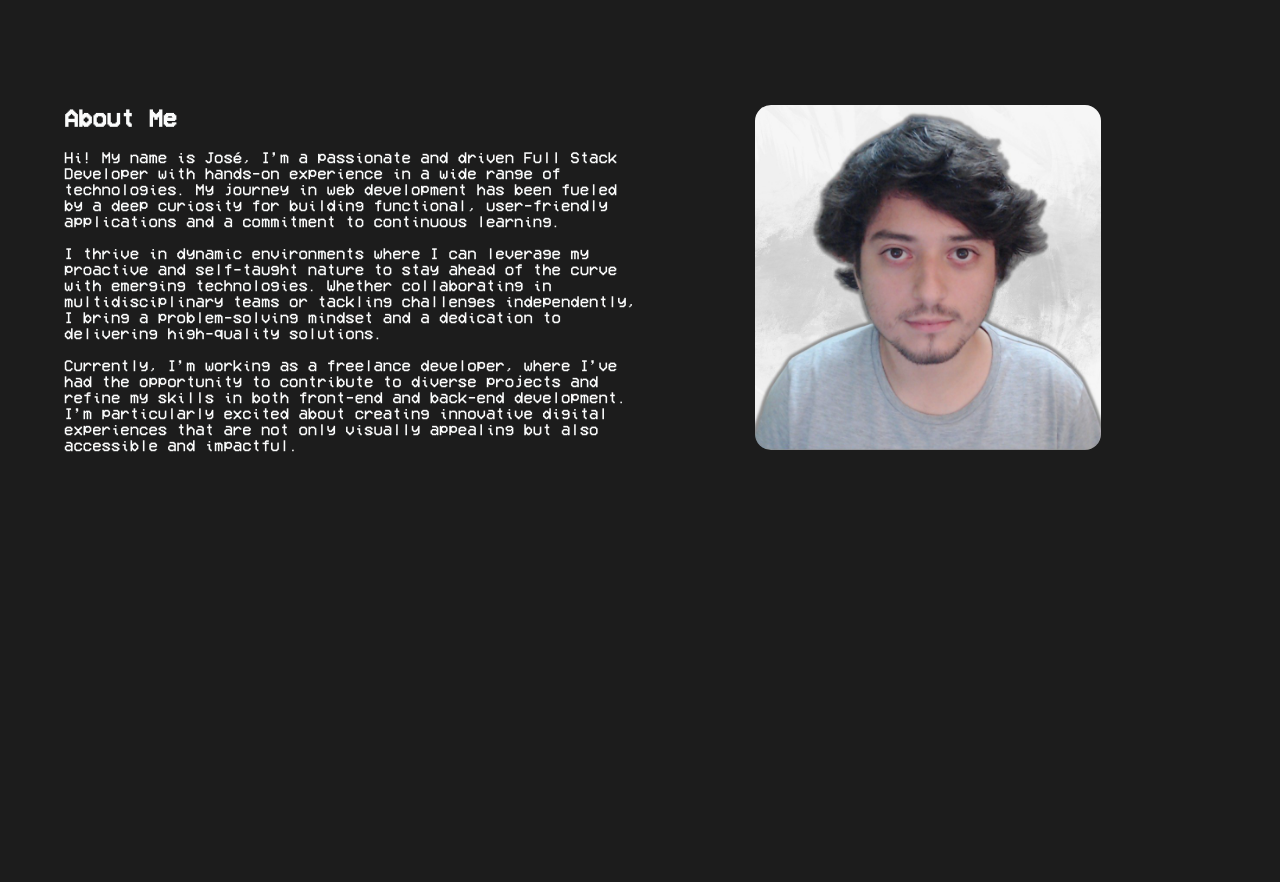
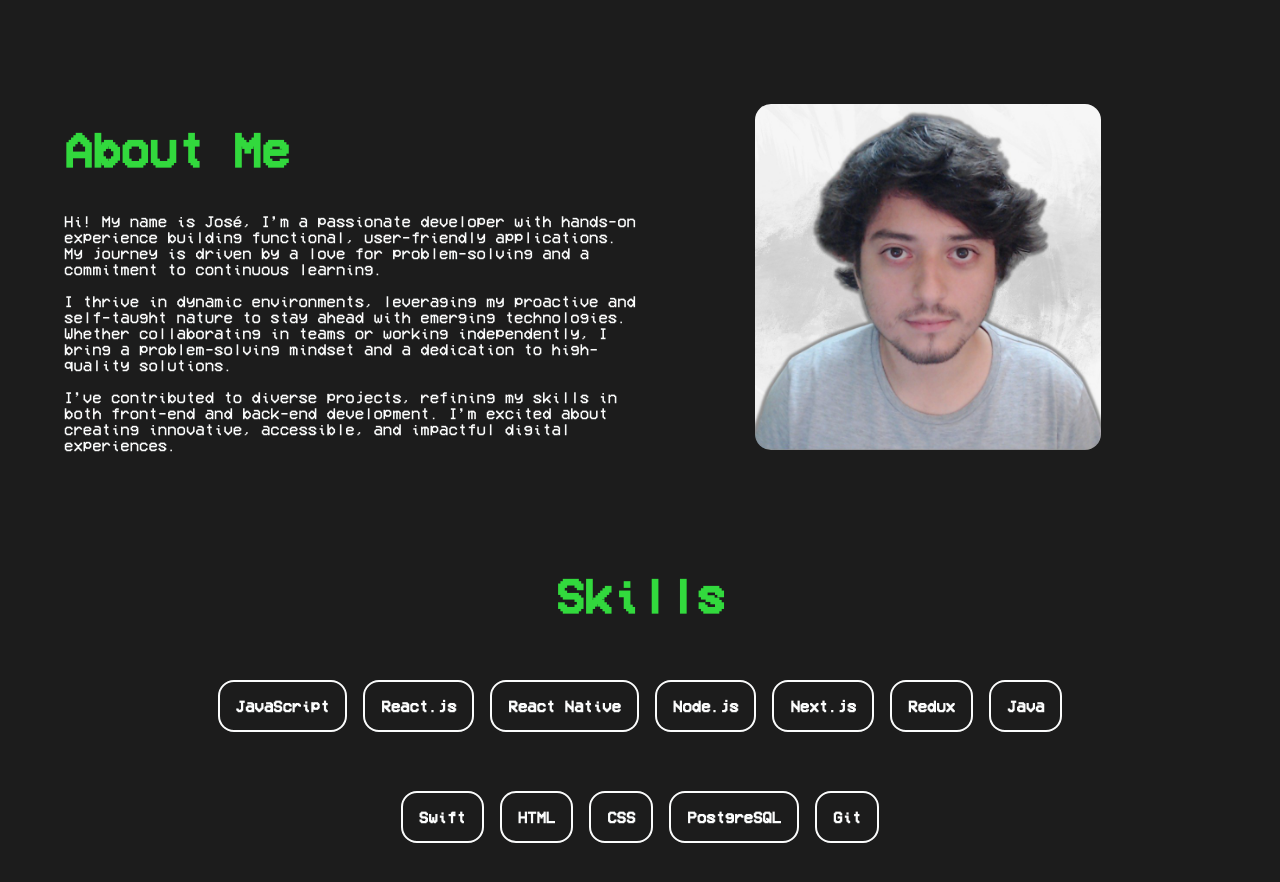
Before and after one commit to JUnzuetaLuza/portfolioUnzueta, a React (Vite) app: page / in a window 1280 px wide. Shown: the part 544-1426 px from the top of the page. Before the commit the page ends 1077 px from the top, so only its background shows below. Built offline with nearby package versions, Linux system fonts and the light colour scheme.

Commit message:
feat: Skills Section

```diff
--- a/src/App.css
+++ b/src/App.css
@@ -63,8 +63,8 @@
 }
 
 .aboutSection {
+    margin: 4em 4em;
     display: flex;
-    margin: 4em 4em;
     & div {
         width: 50%;
     }
@@ -81,6 +81,34 @@
             transition: filter 0.2s ease;
         }
     }
+    & h2 {
+        color: #32D93D;
+        font-size: 3em;
+    }
+}
+
+.skillsSection {
+    margin: 4em 4em;
+    display: flex;
+    flex-direction: column;
+    justify-content: center;
+    align-items: center;
+    & h2 {
+        color: #32D93D;
+        font-size: 3em;
+    }
+    & div {
+        width: 80%;
+        display: flex;
+        flex-wrap: wrap;
+        justify-content: center;
+        gap: 1em;
+    }
+    & h4 {
+        padding: 1em;
+        border: 2px solid #FBFCFC;
+        border-radius: 16px;
+    }
 }
 
 
--- a/src/App.jsx
+++ b/src/App.jsx
@@ -25,10 +25,27 @@ function App() {
       <section className='aboutSection'>
         <div>
           <h2>About Me</h2>
-          <p>Hi! My name is José, I’m a passionate and driven Full Stack Developer with hands-on experience in a wide range of technologies. My journey in web development has been fueled by a deep curiosity for building functional, user-friendly applications and a commitment to continuous learning.<br/><br/>I thrive in dynamic environments where I can leverage my proactive and self-taught nature to stay ahead of the curve with emerging technologies. Whether collaborating in multidisciplinary teams or tackling challenges independently, I bring a problem-solving mindset and a dedication to delivering high-quality solutions.<br/><br/>Currently, I’m working as a freelance developer, where I’ve had the opportunity to contribute to diverse projects and refine my skills in both front-end and back-end development. I’m particularly excited about creating innovative digital experiences that are not only visually appealing but also accessible and impactful.</p>
+          <p>Hi! My name is José, I’m a passionate developer with hands-on experience building functional, user-friendly applications. My journey is driven by a love for problem-solving and a commitment to continuous learning.<br/><br/>I thrive in dynamic environments, leveraging my proactive and self-taught nature to stay ahead with emerging technologies. Whether collaborating in teams or working independently, I bring a problem-solving mindset and a dedication to high-quality solutions.<br/><br/>I’ve contributed to diverse projects, refining my skills in both front-end and back-end development. I’m excited about creating innovative, accessible, and impactful digital experiences.</p>
         </div>
         <div>
           <img src={pfPic}/>
+        </div>
+      </section>
+      <section className='skillsSection'>
+        <h2>Skills</h2>
+        <div>
+          <h4>JavaScript</h4>
+          <h4>React.js</h4>
+          <h4>React Native</h4>
+          <h4>Node.js</h4>
+          <h4>Next.js</h4>
+          <h4>Redux</h4>
+          <h4>Java</h4>
+          <h4>Swift</h4>
+          <h4>HTML</h4>
+          <h4>CSS</h4>
+          <h4>PostgreSQL</h4>
+          <h4>Git</h4>
         </div>
       </section>
     </>
```
